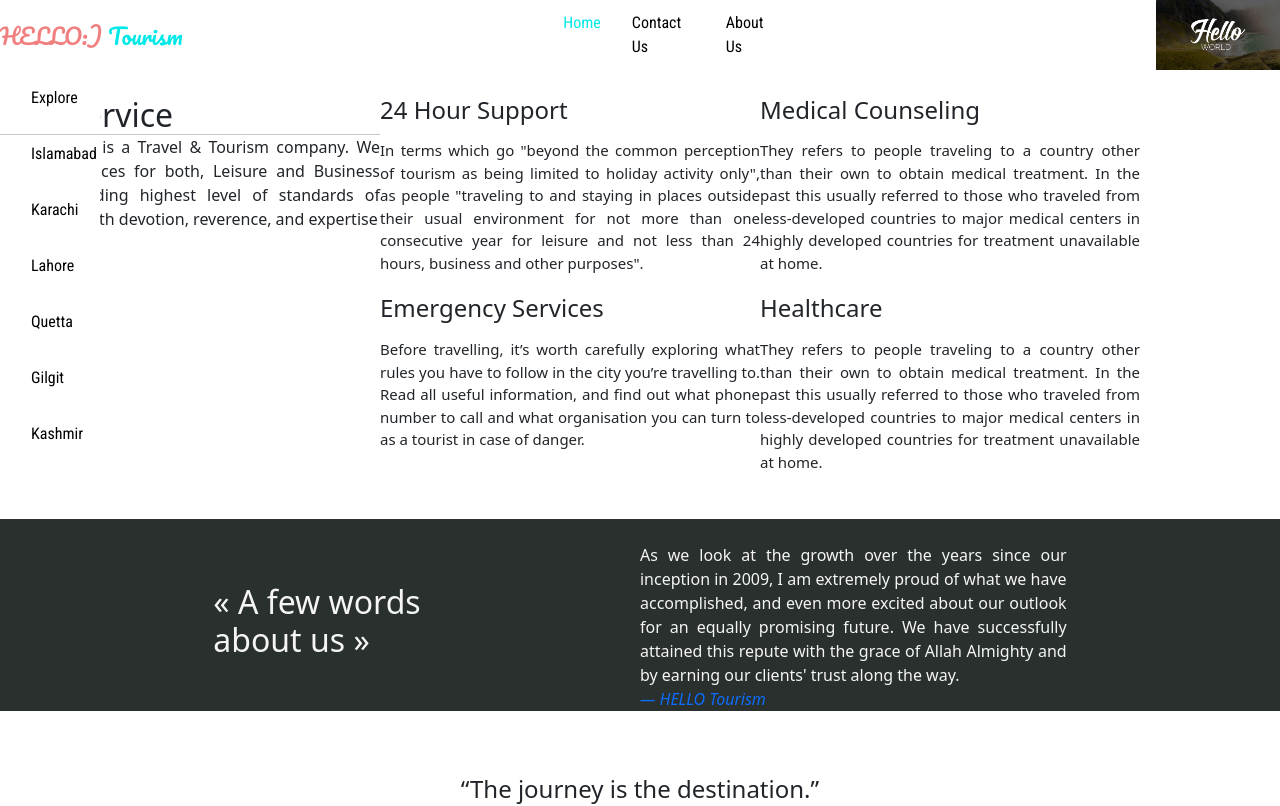
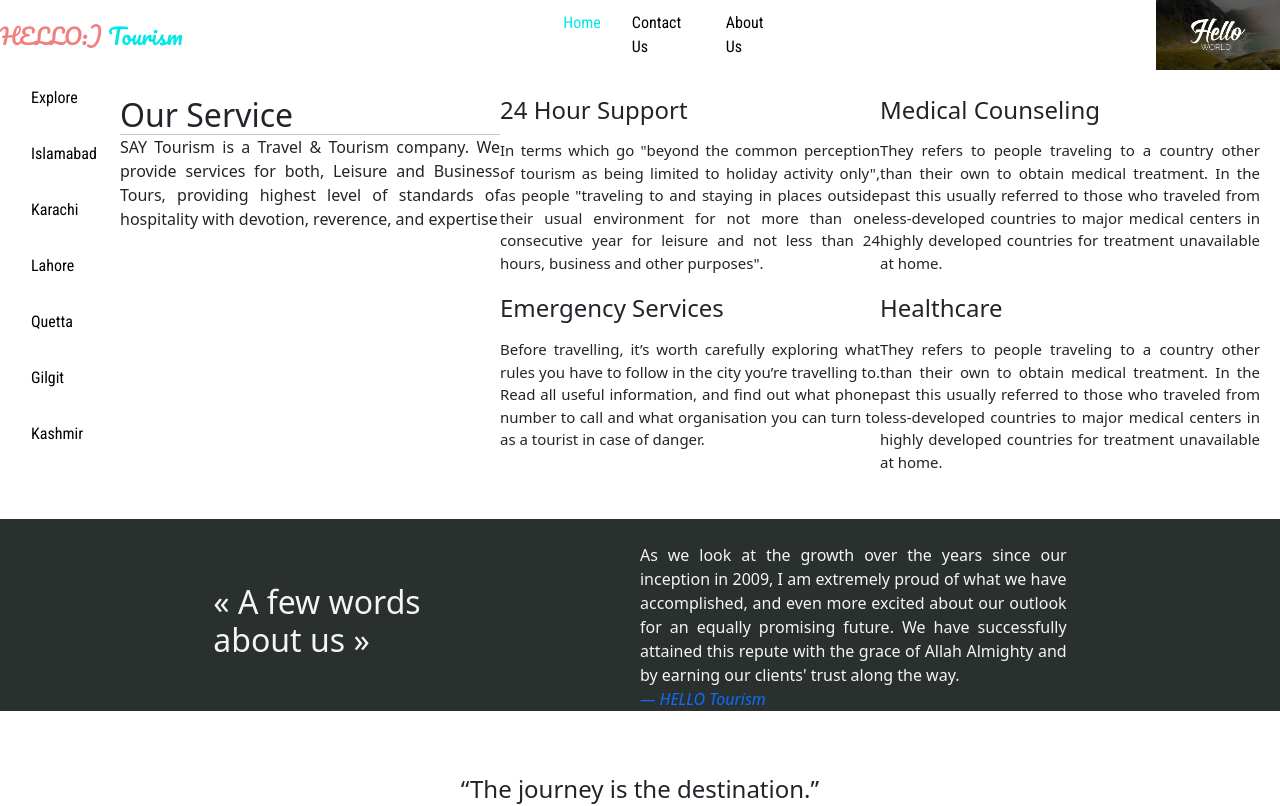
Before and after one commit to Hammad0010/angular, an Angular app: page /about in a window 1280 px wide. Shown: the top 806 px of the page. Built offline with nearby package versions, Linux system fonts and the light colour scheme.

Commit message:
Update about.component.css

```diff
--- a/src/app/about/about.component.css
+++ b/src/app/about/about.component.css
@@ -89,3 +89,6 @@ margin-left: 30%;
     color: #EF5651;
     font-size: 20px;
 }
+.center{
+    margin-left: 120px;
+}
```
